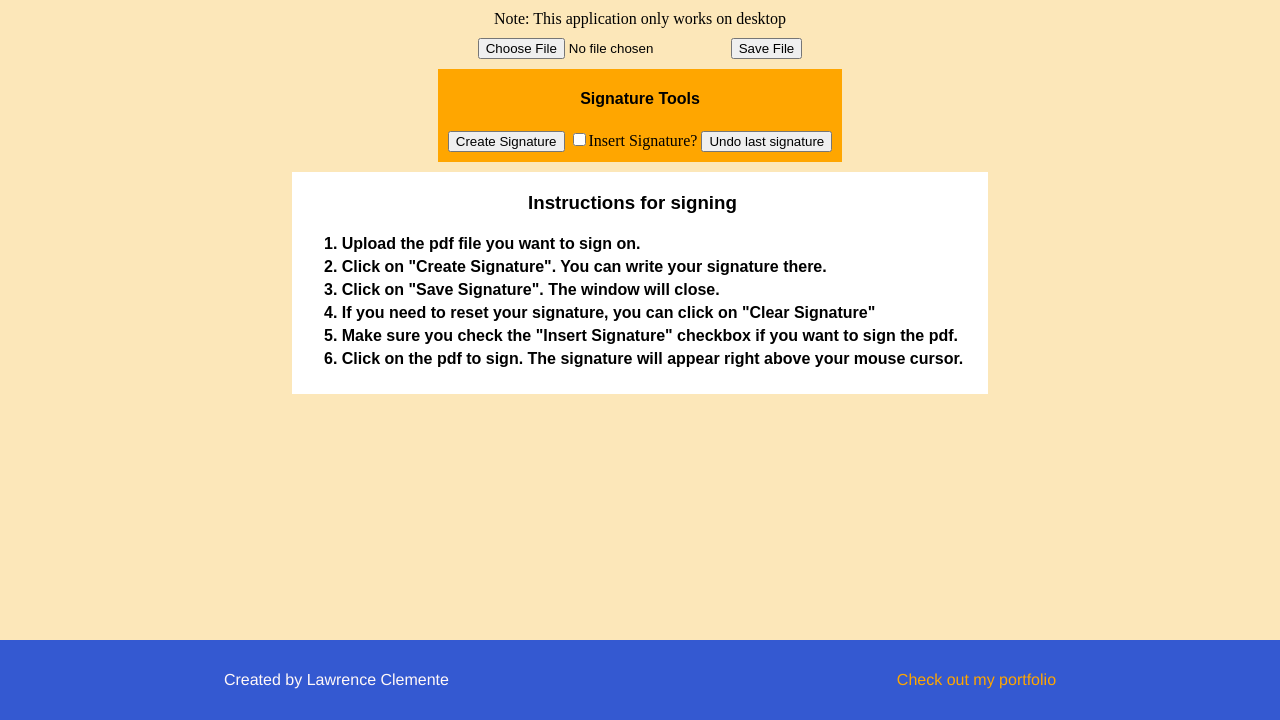
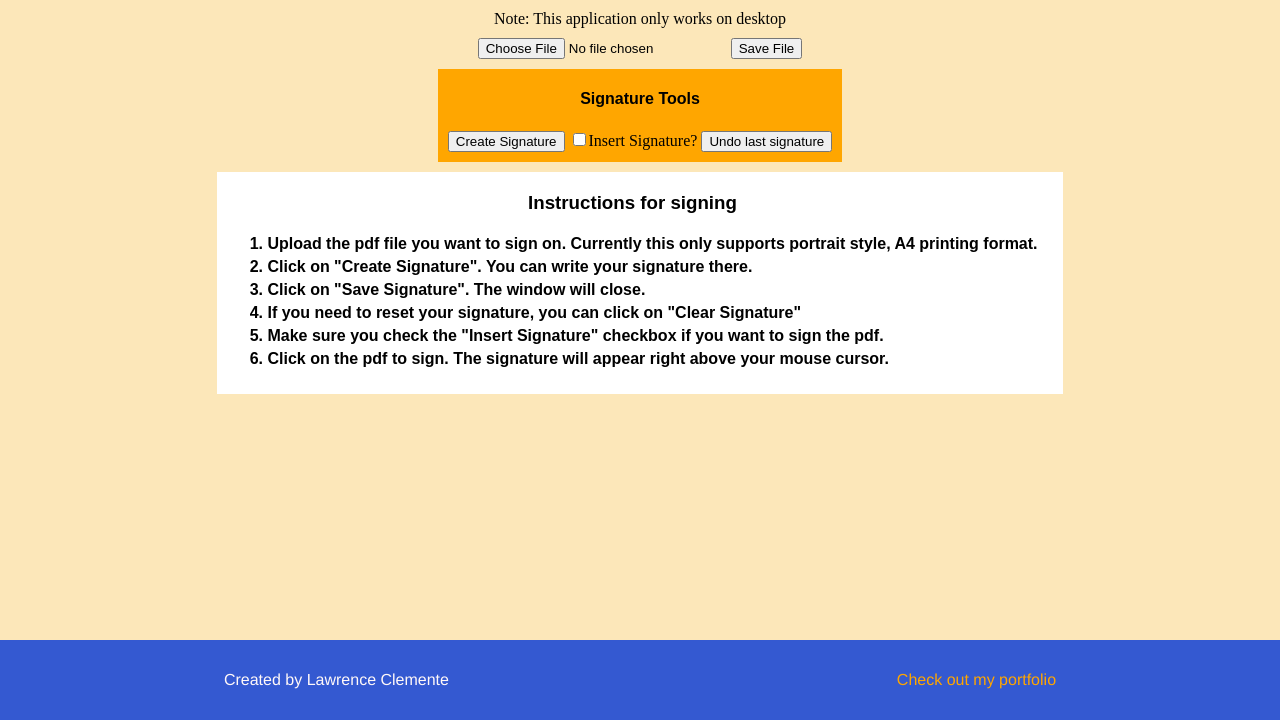
Before and after one commit to lclemente225/pdf-app, a website with bundled scripts: page index.html in a window 1280 px wide. Shown: the part 80-800 px from the top of the page. Built offline with nearby package versions, Linux system fonts and the light colour scheme; a script that the page names is missing.

Commit message:
added an instruction

```diff
--- a/index.html
+++ b/index.html
@@ -34,7 +34,7 @@
         <h3>Instructions for signing</h3>
         <ol>
           <li>
-            Upload the pdf file you want to sign on.
+            Upload the pdf file you want to sign on. Currently this only supports portrait style, A4 printing format.
           </li>
           <li>
             Click on "Create Signature". You can write your signature there.
```
